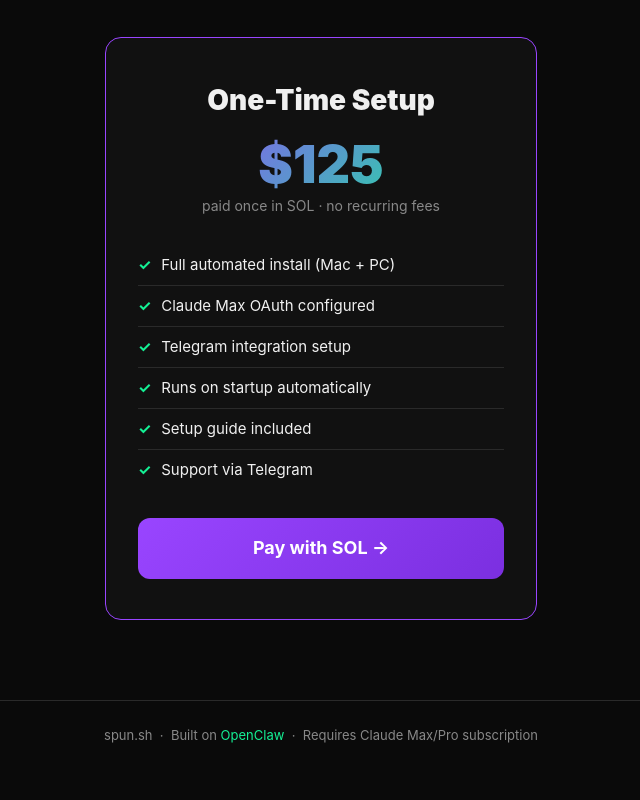
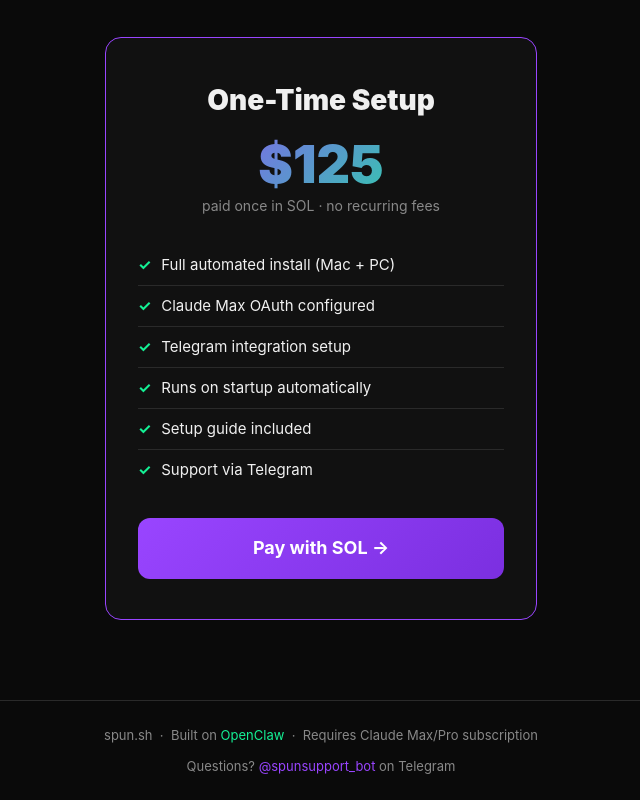
Before and after one commit to sandwormmr-eng/spun, a plain HTML site: page index.html in a window 1280 px wide. Shown: the part 2338-3138 px from the top of the page, without its empty margins (319-959 px from the left). Before the commit the page ends 3108 px from the top, so only its background shows below. Drawn offline with Linux system fonts and the light colour scheme.

Commit message:
Add support bot link to footer

```diff
--- a/index.html
+++ b/index.html
@@ -405,6 +405,7 @@
 
   <footer>
     <p>spun.sh &nbsp;·&nbsp; Built on <a href="https://openclaw.ai">OpenClaw</a> &nbsp;·&nbsp; Requires Claude Max/Pro subscription</p>
+    <p style="margin-top:10px;">Questions? <a href="https://t.me/spunsupport_bot" style="color:#9945ff;">@spunsupport_bot</a> on Telegram</p>
   </footer>
 
 </body>
```
